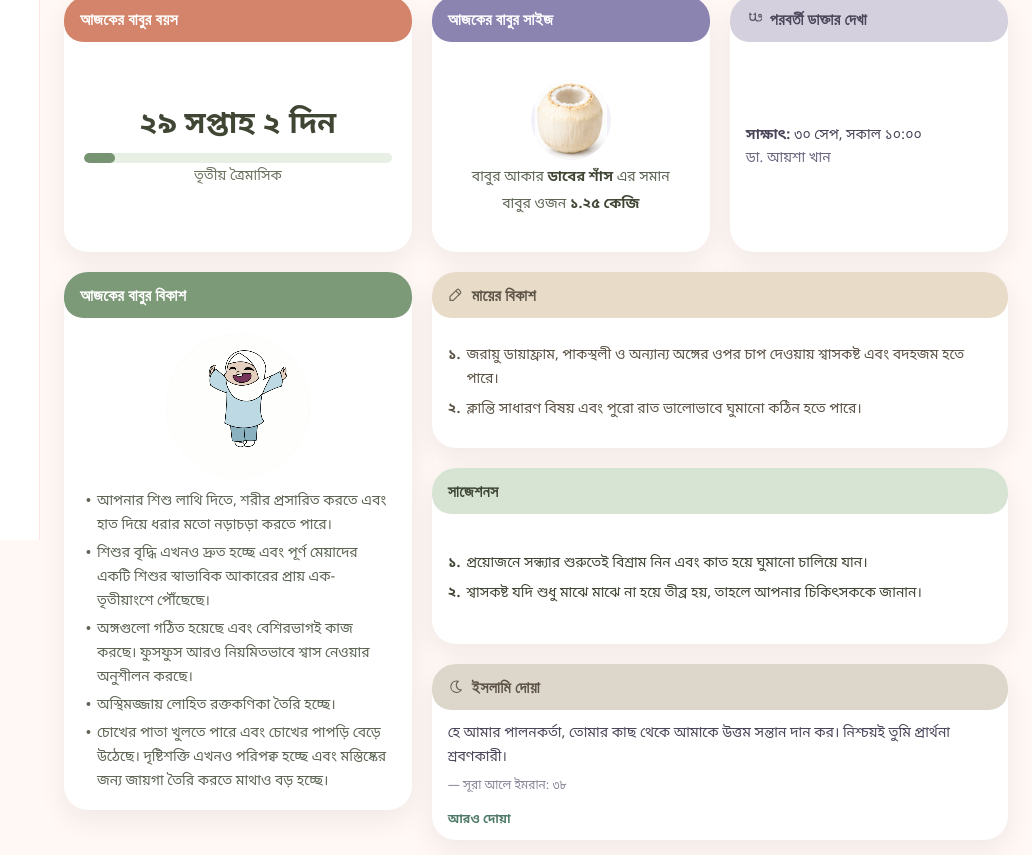
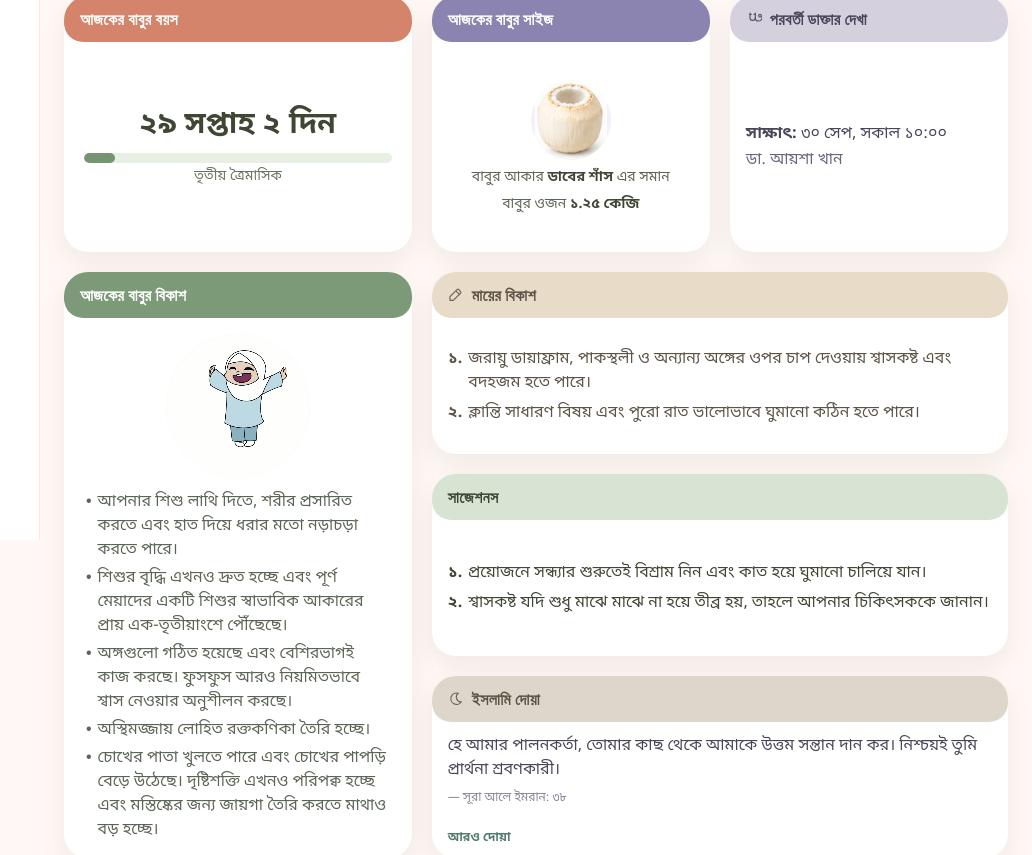
Before and after one commit to mdistiakahmed/aishar-ammu, a Next.js app: page / in a window 1280 px wide. Shown: the part 260-1115 px from the top of the page, without its empty margins (248-1280 px from the left). Built offline with nearby package versions, Linux system fonts and the light colour scheme.

Commit message:
Update text size

```diff
--- a/app/globals.css
+++ b/app/globals.css
@@ -15,6 +15,8 @@
   --font-sans: var(--font-geist);
   --font-display: var(--font-fraunces);
   --font-bn: var(--font-bengali);
+  --text-md: 1rem;
+  --text-md--line-height: 1.5rem;
 }
 
 html {
--- a/components/homepage/PregnancyDashPreview.tsx
+++ b/components/homepage/PregnancyDashPreview.tsx
@@ -11,7 +11,12 @@ import {
 } from "@/components/homepage/guest/GuestDashIcons";
 import babyWeekSize from "@/lib/baby-week-size.json";
 import pregnancyWeekByWeek from "@/lib/pregnancy-week-by-week.json";
-import { addUtcDays, buildPregnancySnapshot, trimester, utcToday } from "@/lib/pregnancy";
+import {
+  addUtcDays,
+  buildPregnancySnapshot,
+  trimester,
+  utcToday,
+} from "@/lib/pregnancy";
 
 /** Signed-out preview until a saved pregnancy start date is available. */
 const GUEST_WEEK = 29;
@@ -37,7 +42,10 @@ const TRIMESTER_LABEL: Record<1 | 2 | 3, string> = {
 };
 
 function guideForWeek(week: number) {
-  const contentWeek = Math.min(CONTENT_MAX_WEEK, Math.max(CONTENT_MIN_WEEK, week));
+  const contentWeek = Math.min(
+    CONTENT_MAX_WEEK,
+    Math.max(CONTENT_MIN_WEEK, week),
+  );
   return (
     pregnancyWeekByWeek.data.find((entry) => entry.week === contentWeek) ??
     pregnancyWeekByWeek.data[0]
@@ -119,9 +127,18 @@ function ChevronIcon({
   className?: string;
 }) {
   return (
-    <svg className={className} viewBox="0 0 24 24" fill="none" aria-hidden="true">
+    <svg
+      className={className}
+      viewBox="0 0 24 24"
+      fill="none"
+      aria-hidden="true"
+    >
       <path
-        d={direction === "left" ? "M14.5 6.5 9 12l5.5 5.5" : "M9.5 6.5 15 12l-5.5 5.5"}
+        d={
+          direction === "left"
+            ? "M14.5 6.5 9 12l5.5 5.5"
+            : "M9.5 6.5 15 12l-5.5 5.5"
+        }
         stroke="currentColor"
         strokeWidth="2"
         strokeLinecap="round"
@@ -133,7 +150,12 @@ function ChevronIcon({
 
 function CurrentWeekIcon({ className }: { className?: string }) {
   return (
-    <svg className={className} viewBox="0 0 24 24" fill="none" aria-hidden="true">
+    <svg
+      className={className}
+      viewBox="0 0 24 24"
+      fill="none"
+      aria-hidden="true"
+    >
       <circle cx="12" cy="12" r="7.25" stroke="currentColor" strokeWidth="2" />
       <circle cx="12" cy="12" r="2.25" fill="currentColor" />
     </svg>
@@ -188,11 +210,7 @@ export function PregnancyDashPreview({
   const babySize = sizeForWeek(viewedWeek);
   const viewedWeekLabel = toBnDigits(viewedWeek);
   const weightLabel = formatWeightBn(babySize.weightGrams);
-  const progress = trimesterProgress(
-    viewedWeek,
-    snapshot.day,
-    viewedTrimester,
-  );
+  const progress = trimesterProgress(viewedWeek, snapshot.day, viewedTrimester);
   const ageLabel = `${toBnDigits(viewedWeek)} সপ্তাহ ${toBnDigits(snapshot.day)} দিন`;
   const visitWhen = previewVisitLabel(now);
 
@@ -253,7 +271,10 @@ export function PregnancyDashPreview({
           onClick={() => setViewedWeek((week) => stepContentWeek(week, 1))}
         >
           পরের সপ্তাহ
-          <ChevronIcon direction="right" className="h-3 w-3 sm:h-3.5 sm:w-3.5" />
+          <ChevronIcon
+            direction="right"
+            className="h-3 w-3 sm:h-3.5 sm:w-3.5"
+          />
         </button>
       </div>
 
@@ -313,7 +334,7 @@ export function PregnancyDashPreview({
             </div>
           </div>
 
-          <ul className="w-full space-y-0.5 px-0.5 text-left text-[0.55rem] leading-snug text-[#5c6554] sm:text-[0.7rem] lg:space-y-1 lg:text-sm lg:leading-6">
+          <ul className="w-full space-y-1 px-0.5 text-left text-md leading-snug text-[#5c6554] lg:leading-6">
             {weekGuide.yourBaby.map((line, index) => (
               <li
                 key={`${weekGuide.week}-baby-${index}`}
@@ -367,12 +388,10 @@ export function PregnancyDashPreview({
           className={`col-start-3 row-start-1 self-start ${todayCardHeight}`}
           bodyClassName="min-h-0 flex-1 justify-center gap-0.5 lg:gap-1"
         >
-          <p className="text-[0.58rem] leading-snug text-[#4a4458] sm:text-[0.7rem] lg:text-sm">
+          <p className="text-md leading-snug text-[#4a4458]">
             <span className="font-semibold">সাক্ষাৎ:</span> {visitWhen}
           </p>
-          <p className="text-[0.58rem] leading-snug text-[#6b6680] sm:text-[0.7rem] lg:text-sm">
-            ডা. আয়শা খান
-          </p>
+          <p className="text-md leading-snug text-[#6b6680]">ডা. আয়শা খান</p>
           {otherWeekNote ? (
             <p className="mt-1 text-[0.55rem] leading-snug text-[#8a4b32] sm:text-[0.65rem] lg:text-xs">
               {otherWeekNote}
@@ -391,7 +410,7 @@ export function PregnancyDashPreview({
             className="row-start-3 min-h-40 max-lg:col-span-3 lg:min-h-44 lg:flex-1"
             bodyClassName="flex-1 justify-center"
           >
-            <ol className="space-y-0.5 text-[0.58rem] leading-snug text-[#5c5346] sm:text-[0.7rem] lg:space-y-1.5 lg:text-sm lg:leading-6">
+            <ol className="space-y-1 text-md leading-snug text-[#5c5346] lg:space-y-1.5 lg:leading-6">
               {weekGuide.yourBody.map((line, index) => (
                 <li
                   key={`${weekGuide.week}-body-${index}`}
@@ -413,7 +432,7 @@ export function PregnancyDashPreview({
             className="row-start-4 min-h-40 max-lg:col-span-3 lg:min-h-44 lg:flex-1"
             bodyClassName="flex-1 justify-center"
           >
-            <ol className="space-y-0.5 text-[0.58rem] leading-snug text-[#3f4634] sm:text-[0.7rem] lg:space-y-1.5 lg:text-sm lg:leading-6">
+            <ol className="space-y-1 text-md leading-snug text-[#3f4634] lg:space-y-1.5 lg:leading-6">
               {weekGuide.suggestionsThisWeek.map((line, index) => (
                 <li
                   key={`${weekGuide.week}-suggestion-${index}`}
@@ -438,15 +457,13 @@ export function PregnancyDashPreview({
             className="row-start-5 min-h-40 max-lg:col-span-3 lg:min-h-44 lg:flex-1"
             bodyClassName="flex-1 justify-center gap-1 lg:gap-2"
           >
-            <p className="text-[0.58rem] leading-snug text-[#4a4458] sm:text-[0.7rem] lg:text-sm lg:leading-6">
+            <p className="text-md leading-snug text-[#4a4458] lg:leading-6">
               {PREVIEW_DUA.text}
             </p>
-            <p className="text-[0.5rem] text-[#8a8498] sm:text-[0.6rem] lg:text-xs">
-              — {PREVIEW_DUA.source}
-            </p>
+            <p className="text-xs text-[#8a8498]">— {PREVIEW_DUA.source}</p>
             <Link
               href="/duas"
-              className="mt-auto text-[0.55rem] font-semibold text-sage underline-offset-2 hover:underline lg:text-xs"
+              className="mt-auto text-xs font-semibold text-sage underline-offset-2 hover:underline"
             >
               আরও দোয়া
             </Link>
```
